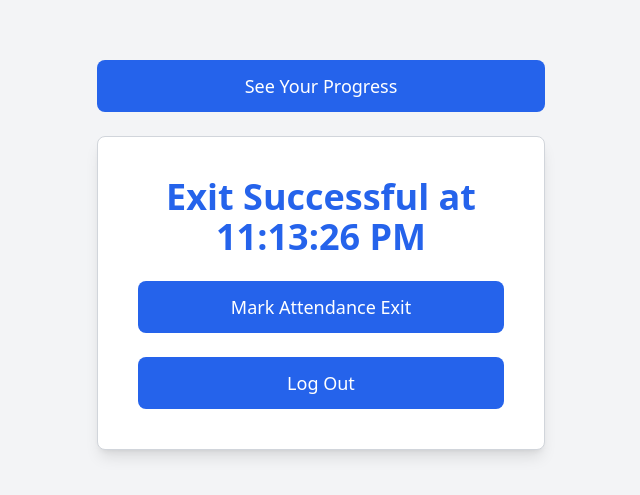
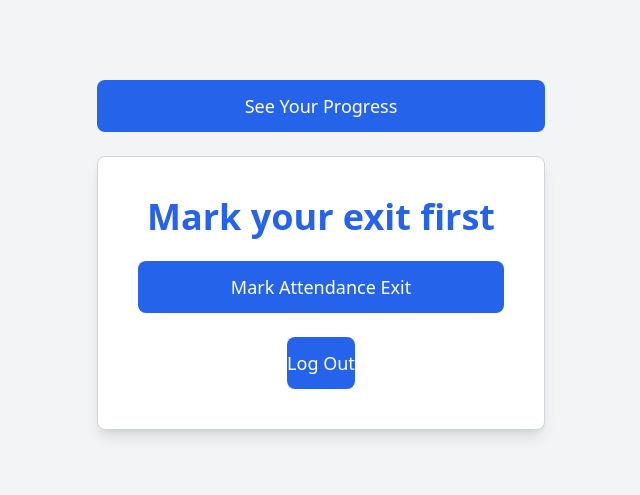
Before and after one commit to dixitaditya41/library-attendance-system, a React (Create React App) app in the folder frontend/: page /exit in a window 1280 px wide. Shown: the part 157-652 px from the top of the page, without its empty margins (319-959 px from the left). Built offline with nearby package versions, Linux system fonts and the light colour scheme.

Commit message:
changed exit to not logout unless marked exit

```diff
--- a/frontend/src/Pages/Exit.jsx
+++ b/frontend/src/Pages/Exit.jsx
@@ -3,79 +3,64 @@ import { NavLink } from "react-router-dom";
 import { toast } from "react-toastify";
 import apiService from "../apiService";
 
-
 function Exit() {
   const [loading, setLoading] = useState(false);
-  const exitTime = new Date().toLocaleTimeString(); // Format the time
+  const [hasMarkedExit, setHasMarkedExit] = useState(false);
+  const exitTime = new Date().toLocaleTimeString();
 
   const handleExit = async () => {
     setLoading(true);
-    // Start loading state
-    try { // If no token is found, handle error
-
-
-        const response = await apiService.post('/attendance/exit');
-
+    try {
+      const response = await apiService.post('/attendance/exit');
       console.log(response.data);
       toast.success(`Exit Successful at ${exitTime}`);
-    }  catch (error) {
+      setHasMarkedExit(true); // Set state to true after successful exit
+    } catch (error) {
       console.error("Exit error:", error);
       toast.error("Exit failed. Please try again.");
+    } finally {
+      setLoading(false);
     }
   };
 
-  const handleLogout = () => {
-    // Clear the token from localStorage
+  const handleLogout = (e) => {
+    if (!hasMarkedExit) {
+      e.preventDefault(); // Prevent navigation
+      toast.error("Mark exit first before logging out!");
+      return;
+    }
     localStorage.removeItem('authToken');
-
-    // Optionally, you can add a toast message to confirm logout
     toast.success("You have successfully logged out.");
   };
 
   return (
     <div className="flex flex-col justify-center items-center w-screen h-screen bg-gray-100 px-4">
-
-      {/* Progress Button */}
       <div className="py-2 my-4 w-full max-w-md">
-        <NavLink to={"/profile"}>
-          <button
-            className="text-white bg-blue-600 hover:bg-blue-700 focus:ring-4 focus:ring-blue-300 font-medium rounded-lg text-lg w-full py-3"
-          >
+        <NavLink to="/profile">
+          <button className="text-white bg-blue-600 hover:bg-blue-700 focus:ring-4 focus:ring-blue-300 font-medium rounded-lg text-lg w-full py-3">
             See Your Progress
           </button>
         </NavLink>
       </div>
 
-      {/* Exit Confirmation Box */}
       <div className="flex flex-col justify-center items-center text-blue-600 bg-white shadow-lg rounded-lg p-6 sm:p-10 space-y-4 sm:space-y-6 border border-gray-300 w-full max-w-md">
-
-        {/* Exit Message */}
         <span className="text-2xl sm:text-4xl font-semibold text-center">
-          {`Exit Successful at ${exitTime}`}
+          {hasMarkedExit ? `Exit Successful at ${exitTime}` : "Mark your exit first"}
         </span>
 
-        {/* Mark Attendance Exit Button */}
         <button
           onClick={handleExit}
-          disabled={loading}
+          disabled={loading || hasMarkedExit}
           className="text-white bg-blue-600 hover:bg-blue-700 focus:ring-4 focus:ring-blue-300 font-medium rounded-lg text-lg w-full py-3 disabled:opacity-50"
         >
-          {loading ? "Marking Exit..." : "Mark Attendance Exit"}
+          {loading ? "Marking Exit..." : hasMarkedExit ? "Exit Marked" : "Mark Attendance Exit"}
         </button>
 
-        {/* Logout Button */}
-        <NavLink
-          to="/logout"
-          className="text-white bg-blue-600 hover:bg-blue-700 focus:ring-4 focus:ring-blue-300 font-medium rounded-lg text-lg w-full py-3 text-center"
-        >
-        <button
-          onClick={handleLogout}
-        >
-          Log Out
-        </button>
+        <NavLink to="/logout" onClick={handleLogout}>
+          <button className="text-white bg-blue-600 hover:bg-blue-700 focus:ring-4 focus:ring-blue-300 font-medium rounded-lg text-lg w-full py-3">
+            Log Out
+          </button>
         </NavLink>
-
-
       </div>
     </div>
   );
```
